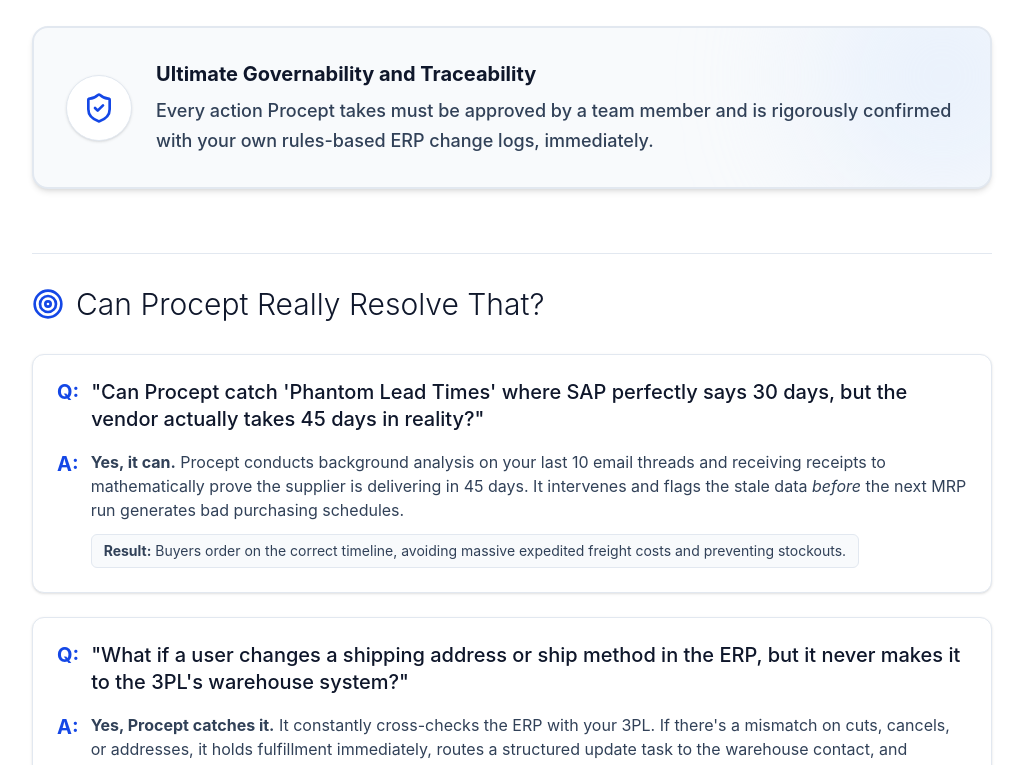
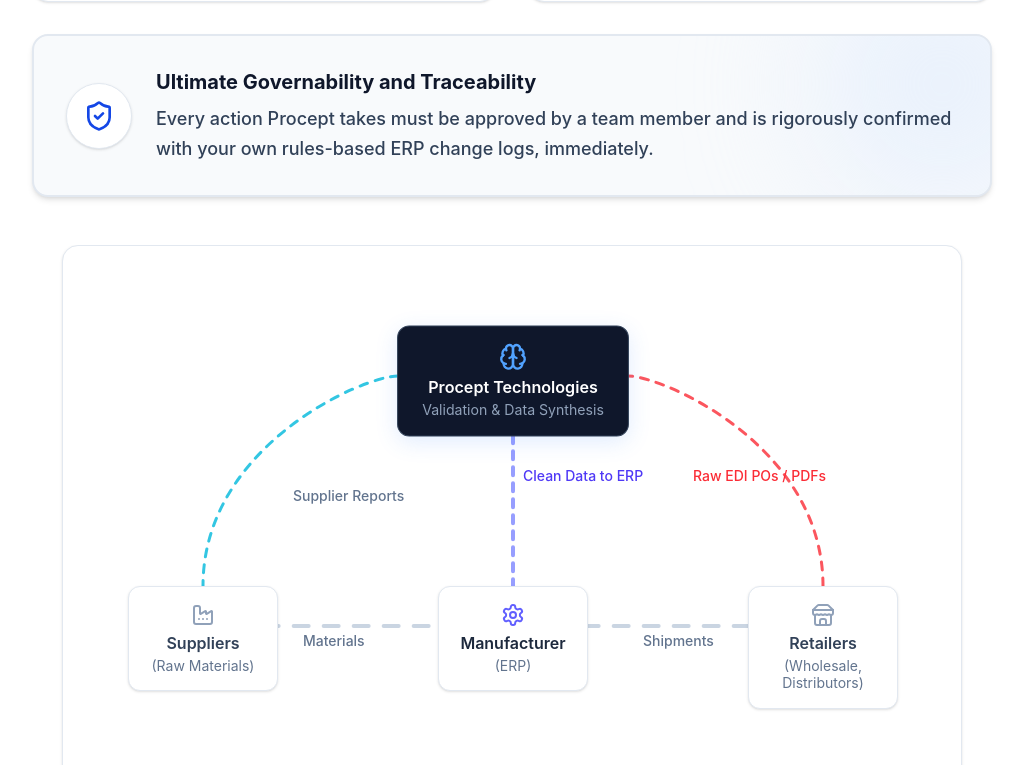
Before and after one commit to michaelvega/B2bsupplychaindashboard, a React (Vite) app: page / in a window 1280 px wide. Shown: the part 3433-4198 px from the top of the page, without its empty margins (128-1151 px from the left). Built offline with nearby package versions, Linux system fonts and the light colour scheme.

Commit message:
add chart to explain

```diff
--- a/src/app/pages/LandingPage.tsx
+++ b/src/app/pages/LandingPage.tsx
@@ -1,5 +1,5 @@
 import { useNavigate } from 'react-router';
-import { ArrowRight, Bot, Target, Zap, Link, ShieldCheck, LineChart } from 'lucide-react';
+import { ArrowRight, Bot, Target, Zap, Link, ShieldCheck, LineChart, Factory, Store, Settings, Brain } from 'lucide-react';
 import { useTranslation, Trans } from 'react-i18next';
 
 const ProceptLogo = ({ className }: { className?: string }) => (
@@ -8,6 +8,82 @@ const ProceptLogo = ({ className }: { className?: string }) => (
     <path d="M 4 50 L 96 50 M 78 36 L 96 50 L 78 64" />
   </svg>
 );
+
+const DataFlowDiagram = () => {
+  const { t } = useTranslation();
+
+  return (
+    <div className="mt-12 overflow-x-auto pb-4">
+      <div className="min-w-[900px] mx-auto w-[900px] h-[600px] relative bg-white border border-slate-200 rounded-2xl shadow-sm font-sans flex items-center justify-center">
+      <style>
+        {`
+          @keyframes flow-forward {
+            from { stroke-dashoffset: 40; }
+            to { stroke-dashoffset: 0; }
+          }
+          @keyframes flow-reverse {
+            from { stroke-dashoffset: 0; }
+            to { stroke-dashoffset: 40; }
+          }
+          @keyframes hub-pulse {
+            0% { transform: scale(1); box-shadow: 0 4px 20px rgba(59, 130, 246, 0.1); }
+            50% { transform: scale(1.03); box-shadow: 0 10px 30px rgba(59, 130, 246, 0.3); }
+            100% { transform: scale(1); box-shadow: 0 4px 20px rgba(59, 130, 246, 0.1); }
+          }
+          .animate-flow-forward { animation: flow-forward 3s linear infinite; }
+          .animate-flow-forward-fast { animation: flow-forward 1.5s linear infinite; }
+          .animate-flow-reverse { animation: flow-reverse 1s linear infinite; }
+          .animate-hub-pulse { animation: hub-pulse 2.5s infinite; }
+        `}
+      </style>
+
+      {/* Nodes */}
+      <div className="absolute p-5 py-4 rounded-xl flex flex-col items-center justify-center z-10 font-semibold shadow-sm bg-white border border-slate-200 text-slate-700 text-center" style={{ top: '340px', left: '65px', width: '150px' }}>
+        <Factory className="w-6 h-6 mb-1 text-slate-400" />
+        {t('landing.diagram.suppliers')}
+        <span className="block text-sm font-normal mt-0.5 text-slate-500 leading-tight">{t('landing.diagram.rawMaterials')}</span>
+      </div>
+
+      <div className="absolute p-5 py-4 rounded-xl flex flex-col items-center justify-center z-10 font-semibold shadow-sm bg-white border border-slate-200 text-slate-800 text-center" style={{ top: '340px', left: '375px', width: '150px' }}>
+        <Settings className="w-6 h-6 mb-1 text-indigo-500" />
+        {t('landing.diagram.manufacturer')}
+        <span className="block text-sm font-normal mt-0.5 text-slate-500 leading-tight">{t('landing.diagram.erp')}</span>
+      </div>
+
+      <div className="absolute p-5 py-4 rounded-xl flex flex-col items-center justify-center z-10 font-semibold shadow-sm bg-white border border-slate-200 text-slate-700 text-center" style={{ top: '340px', left: '685px', width: '150px' }}>
+        <Store className="w-6 h-6 mb-1 text-slate-400" />
+        {t('landing.diagram.retailers')}
+        <span className="block text-sm font-normal mt-0.5 text-slate-500 leading-tight">{t('landing.diagram.wholesale')}</span>
+      </div>
+
+      <div className="absolute p-5 py-4 rounded-xl flex flex-col items-center justify-center z-10 font-semibold shadow-md bg-slate-900 border border-slate-700 text-white animate-hub-pulse text-center" style={{ top: '80px', left: '335px', width: '230px' }}>
+        <Brain className="w-7 h-7 mb-1 text-blue-400" />
+        {t('landing.diagram.procept')}
+        <span className="block text-sm font-normal mt-0.5 text-slate-400 leading-tight">{t('landing.diagram.validation')}</span>
+      </div>
+
+      {/* Labels */}
+      <div className="absolute text-sm font-medium text-slate-500 z-[5]" style={{ top: '385px', left: '240px' }}>{t('landing.diagram.labelMaterials')}</div>
+      <div className="absolute text-sm font-medium text-slate-500 z-[5]" style={{ top: '385px', left: '580px' }}>{t('landing.diagram.labelShipments')}</div>
+      <div className="absolute text-sm font-medium text-slate-500 z-[5]" style={{ top: '240px', left: '230px' }}>{t('landing.diagram.labelSupplierReports')}</div>
+      <div className="absolute text-sm font-medium text-indigo-600 z-[5]" style={{ top: '220px', left: '460px' }}>{t('landing.diagram.labelCleanData')}</div>
+      <div className="absolute text-sm font-medium text-red-500 z-[5]" style={{ top: '220px', left: '630px' }}>{t('landing.diagram.labelRawEDI')}</div>
+
+      {/* Curved Lines */}
+      <svg className="absolute top-0 left-0 w-full h-full z-[1]">
+        <path d="M 170 380 L 380 380" className="fill-none stroke-slate-300 stroke-[4px] [stroke-dasharray:15,15] animate-flow-forward" strokeLinecap="round" />
+        <path d="M 520 380 L 700 380" className="fill-none stroke-slate-300 stroke-[4px] [stroke-dasharray:15,15] animate-flow-forward" strokeLinecap="round" />
+
+        <path d="M 140 340 C 140 200, 300 130, 335 130" className="fill-none stroke-cyan-500 stroke-[3px] [stroke-dasharray:8,8] animate-flow-forward-fast opacity-80" strokeLinecap="round" />
+
+        <path d="M 760 340 C 760 200, 600 130, 565 130" className="fill-none stroke-red-500 stroke-[3px] [stroke-dasharray:8,8] animate-flow-reverse opacity-80" strokeLinecap="round" />
+
+        <path d="M 450 160 L 450 340" className="fill-none stroke-indigo-400 stroke-[4px] [stroke-dasharray:8,8] animate-flow-forward-fast opacity-80" strokeLinecap="round" />
+      </svg>
+    </div>
+  </div>
+  );
+};
 
 export function LandingPage() {
   const navigate = useNavigate();
@@ -127,17 +203,17 @@ export function LandingPage() {
             {t('landing.statsIntro')}
           </p>
           <div className="grid grid-cols-1 md:grid-cols-3 gap-8 text-center divide-y md:divide-y-0 md:divide-x divide-slate-200">
-            <div className="pt-6 md:pt-0">
+            <div className="pt-6 md:pt-0 flex flex-col items-center py-2 md:px-4">
               <div className="text-5xl font-light text-blue-700 mb-3">60%</div>
-              <p className="text-slate-700">{t('landing.stat1Desc')}</p>
+              <p className="text-slate-700 text-center max-w-[250px] mx-auto">{t('landing.stat1Desc')}</p>
             </div>
-            <div className="pt-6 md:pt-0">
+            <div className="pt-6 md:pt-0 flex flex-col items-center py-2 md:px-4">
               <div className="text-5xl font-light text-blue-700 mb-3">$1.2B</div>
-              <p className="text-slate-700">{t('landing.stat2Desc')}</p>
+              <p className="text-slate-700 text-center max-w-[250px] mx-auto">{t('landing.stat2Desc')}</p>
             </div>
-            <div className="pt-6 md:pt-0">
+            <div className="pt-6 md:pt-0 flex flex-col items-center py-2 md:px-4">
               <div className="text-5xl font-light text-blue-700 mb-3">{t('landing.days')}</div>
-              <p className="text-slate-700">{t('landing.stat3Desc')}</p>
+              <p className="text-slate-700 text-center max-w-[250px] mx-auto">{t('landing.stat3Desc')}</p>
             </div>
           </div>
         </section>
@@ -239,6 +315,8 @@ export function LandingPage() {
               </p>
             </div>
           </div>
+
+          <DataFlowDiagram />
         </section>
 
         {/* Can Procept Resolve This? / FAQ Section */}
--- a/src/locales/en/translation.json
+++ b/src/locales/en/translation.json
@@ -89,6 +89,21 @@
     "longTermIssue4Label": "Integration \"Nightmares\":",
     "quoteMainPoint": "Data Fragmentation Problems Stop Procurement and Operations Teams in their Tracks",
     "quoteText": "When procurement data doesn't align with inventory systems, or when transportation information lives separately from demand planning, AI tools can't deliver the connected intelligence that supply chain leaders need.",
-    "quoteSource": "TraxTech - Why AI Fails in Supply Chain"
+    "quoteSource": "TraxTech - Why AI Fails in Supply Chain",
+    "diagram": {
+      "suppliers": "Suppliers",
+      "rawMaterials": "(Raw Materials)",
+      "manufacturer": "Manufacturer",
+      "erp": "(ERP)",
+      "retailers": "Retailers",
+      "wholesale": "(Wholesale, Distributors)",
+      "procept": "Procept Technologies",
+      "validation": "Validation & Data Synthesis",
+      "labelMaterials": "Materials",
+      "labelShipments": "Shipments",
+      "labelSupplierReports": "Supplier Reports",
+      "labelCleanData": "Clean Data to ERP",
+      "labelRawEDI": "Raw EDI POs / PDFs"
+    }
   }
 }
--- a/src/locales/es/translation.json
+++ b/src/locales/es/translation.json
@@ -89,6 +89,21 @@
     "longTermIssue4Label": "\"Pesadillas\" de Integraci\u00f3n:",
     "quoteMainPoint": "Los Problemas de Fragmentaci\u00f3n de Datos Frenan en Seco a los Equipos de Operaciones y Adquisiciones",
     "quoteText": "Cuando los datos de compras no se alinean con los sistemas de inventario, o cuando la informaci\u00f3n de transporte vive separada de la planificaci\u00f3n de la demanda, las herramientas de IA no pueden ofrecer la inteligencia conectada que necesitan los l\u00edderes de la cadena de suministro.",
-    "quoteSource": "TraxTech - Por Qu\u00e9 Falla la IA en la Cadena de Suministro"
+    "quoteSource": "TraxTech - Por Qu\u00e9 Falla la IA en la Cadena de Suministro",
+    "diagram": {
+      "suppliers": "Proveedores",
+      "rawMaterials": "(Materias Primas)",
+      "manufacturer": "Fabricante",
+      "erp": "(ERP)",
+      "retailers": "Minoristas",
+      "wholesale": "(Mayoristas, Distribuidores)",
+      "procept": "Procept Technologies",
+      "validation": "Validación y Síntesis de Datos",
+      "labelMaterials": "Materiales",
+      "labelShipments": "Envíos",
+      "labelSupplierReports": "Informes de Proveedores",
+      "labelCleanData": "Datos Limpios al ERP",
+      "labelRawEDI": "PDFs / Órdenes de Compra EDI Crudas"
+    }
   }
 }
```
Also changed, not shown: 2 other files (tests, documents, lock files or other folders).
